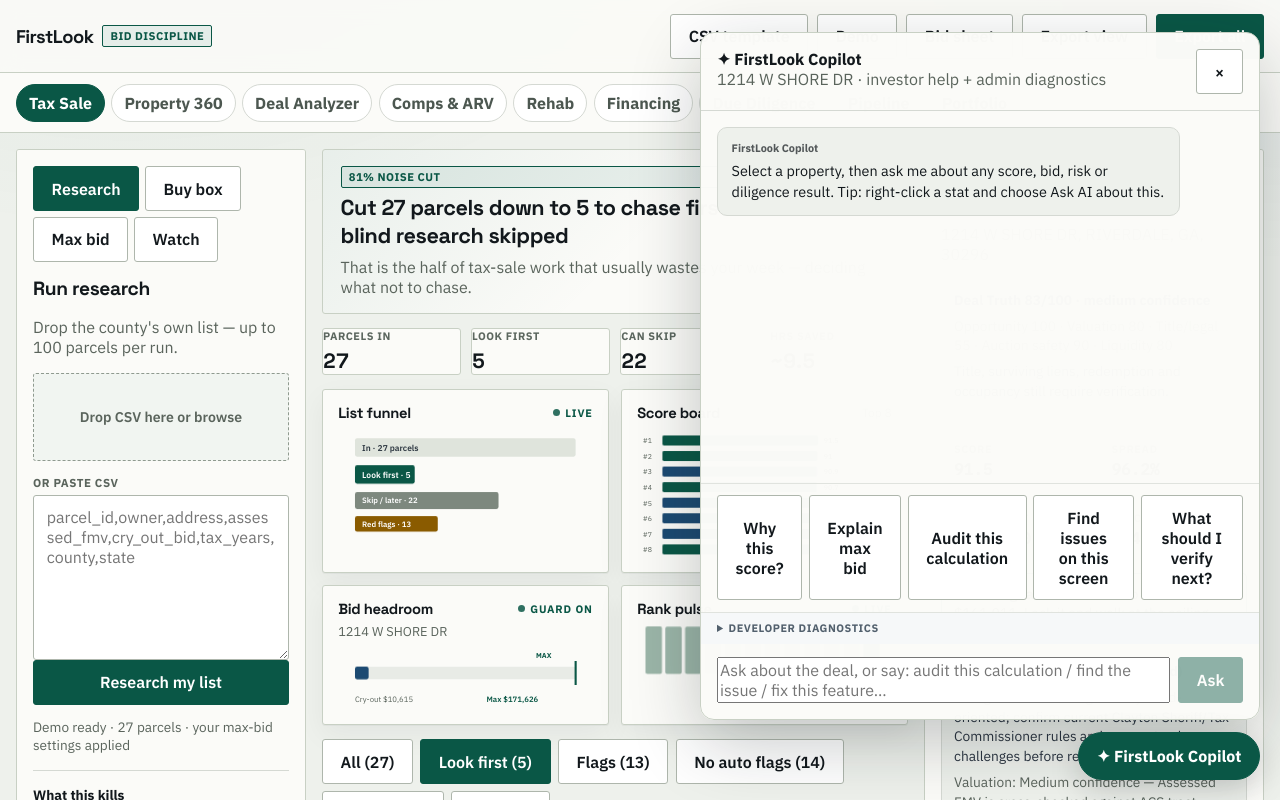
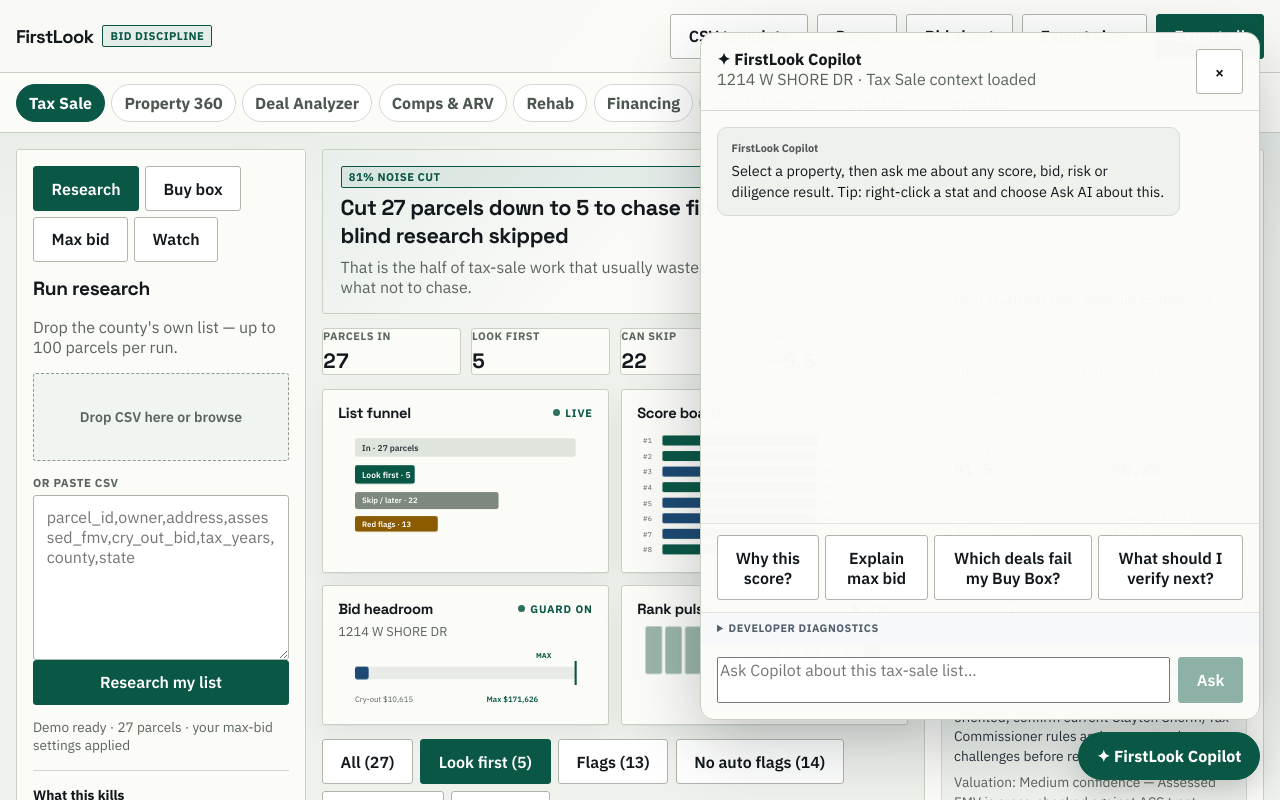
Before and after one commit to AliRazaHassan/firstlook-taxsale, a Next.js app: page /app in a window 1280 px wide. Both pictures are taken after a click on the button "✦ FirstLook Copilot". Shown: the top 800 px of the page. Built offline with nearby package versions, Linux system fonts and the light colour scheme.

Commit message:
Make Copilot prompts contextual and show workspace autosave (#23)

```diff
--- a/app/app/page.tsx
+++ b/app/app/page.tsx
@@ -669,6 +669,21 @@ export default function AppPage() {
     bidDefaults,
   }), [osModule, dealStrategy, subjectSqft, manualComps, compAnalysis, rehabItems, rehabTotal, dealInputs, dealAnalysis, checkedItems, diligence, pipelineStage, pipelineNote, buyBox, bidDefaults]);
 
+  const copilotQuickPrompts = useMemo(() => {
+    const promptsByModule: Record<OsModule, string[]> = {
+      taxsale: ["Why this score?", "Explain max bid", "Which deals fail my Buy Box?", "What should I verify next?"],
+      property360: ["Give me the deal brief", "What evidence is weakest?", "What could kill this deal?", "What should I verify next?"],
+      analyzer: ["Audit this scenario", "Explain the MAO", "Which assumption moves profit most?", "Find calculation risks"],
+      comps: ["Audit these comps", "How strong is this ARV?", "Which comp is weakest?", "What comp evidence is missing?"],
+      rehab: ["Audit this rehab budget", "Which scopes are missing?", "Is contingency adequate?", "What needs a contractor quote?"],
+      financing: ["Audit DSCR and LTV", "Explain cash-on-cash", "Stress test interest rate", "Which financing input is weakest?"],
+      diligence: ["What remains unverified?", "Rank diligence risks", "Explain redemption risk", "What should block a bid?"],
+      pipeline: ["Give me next 3 actions", "What is blocking this stage?", "Summarize this deal note", "What should I do before moving stage?"],
+      portfolio: ["What deserves attention first?", "Which deal has weakest evidence?", "Summarize open actions", "Where is capital most exposed?"],
+    };
+    return promptsByModule[osModule];
+  }, [osModule]);
+
   const liveBidPreview = useMemo(() => {
     if (!selected) return null;
     const arv = selected.estimatedMarketMid ?? selected.assessed_fmv;
@@ -948,7 +963,7 @@ export default function AppPage() {
         <section className={styles.osWorkspace}>
           <div className={styles.osHero}>
             <div><span className="pill pill-mint">FirstLook Real Estate OS</span><h1>{osModule === "property360" ? "Property 360" : osModule === "analyzer" ? "AI Deal Analyzer" : ({ comps:"Comps & ARV", rehab:"Rehab Estimator", financing:"Financing Lab", diligence:"Due Diligence", pipeline:"Deal Pipeline", portfolio:"Portfolio" } as Record<string,string>)[osModule]}</h1>
-            <p className="muted">{selected ? <><strong>{selected.cleanAddress}</strong> · APN {selected.parcel_id} · <span className={styles.contextTag}>Selected property</span></> : "Select a property from Tax Sale to start a complete investment analysis."}</p></div>
+            <p className="muted">{selected ? <><strong>{selected.cleanAddress}</strong> · APN {selected.parcel_id} · <span className={styles.contextTag}>Selected property</span>{workspaceLoadedParcel === selected.parcel_id ? <> · <span className={styles.contextTag}>Autosaved workspace</span></> : null}</> : "Select a property from Tax Sale to start a complete investment analysis."}</p></div>
             <button className="btn btn-ghost" onClick={() => setOsModule("taxsale")}>← Tax Sale workspace</button>
           </div>
           {selected && (osModule === "property360" || osModule === "analyzer") ? (
@@ -1697,7 +1712,7 @@ export default function AppPage() {
       {conciergeOpen ? (
         <section className={styles.conciergePanel} aria-label="FirstLook Copilot">
           <div className={styles.conciergeHead}>
-            <div><strong>✦ FirstLook Copilot</strong><div className="muted">{selected ? selected.cleanAddress : "Portfolio assistant"} · investor help + admin diagnostics</div></div>
+            <div><strong>✦ FirstLook Copilot</strong><div className="muted">{selected ? selected.cleanAddress : "Portfolio assistant"} · {osModule === "taxsale" ? "Tax Sale" : osModule} context loaded</div></div>
             <button className="btn btn-ghost" onClick={() => setConciergeOpen(false)}>×</button>
           </div>
           <div className={styles.conciergeMessages} ref={conciergeScrollRef}>
@@ -1710,12 +1725,12 @@ export default function AppPage() {
             {conciergeLoading ? <div className={styles.aiMessage}><small>FirstLook Copilot</small><div>Inspecting current feature, evidence and calculations…</div></div> : null}
           </div>
           <div className={styles.conciergeQuick}>
-            {["Why this score?", "Explain max bid", "Audit this calculation", "Find issues on this screen", "What should I verify next?"].map((q) => (
+            {copilotQuickPrompts.map((q) => (
               <button key={q} className="btn btn-ghost" onClick={() => void askConcierge(q)} disabled={conciergeLoading}>{q}</button>
             ))}
           </div>
           <details className={styles.copilotAdmin}><summary>Developer diagnostics</summary><div><span>Admin repair mode</span><input type="password" autoComplete="off" value={engineerKey} onChange={(e)=>setEngineerKey(e.target.value)} placeholder="Admin key for calculation / UI diagnostics" /></div></details><div className={styles.conciergeInput}>
-            <textarea rows={2} value={conciergeQuestion} onChange={(e) => setConciergeQuestion(e.target.value)} onKeyDown={(e) => { if (e.key === "Enter" && !e.shiftKey) { e.preventDefault(); void askConcierge(); } }} placeholder="Ask about the deal, or say: audit this calculation / find the issue / fix this feature…" />
+            <textarea rows={2} value={conciergeQuestion} onChange={(e) => setConciergeQuestion(e.target.value)} onKeyDown={(e) => { if (e.key === "Enter" && !e.shiftKey) { e.preventDefault(); void askConcierge(); } }} placeholder={`Ask Copilot about ${osModule === "taxsale" ? "this tax-sale list" : "the current "+osModule+" workspace"}…`} />
             <button className="btn btn-primary" onClick={() => void askConcierge()} disabled={conciergeLoading || !conciergeQuestion.trim()}>Ask</button>
           </div>
         </section>
```
